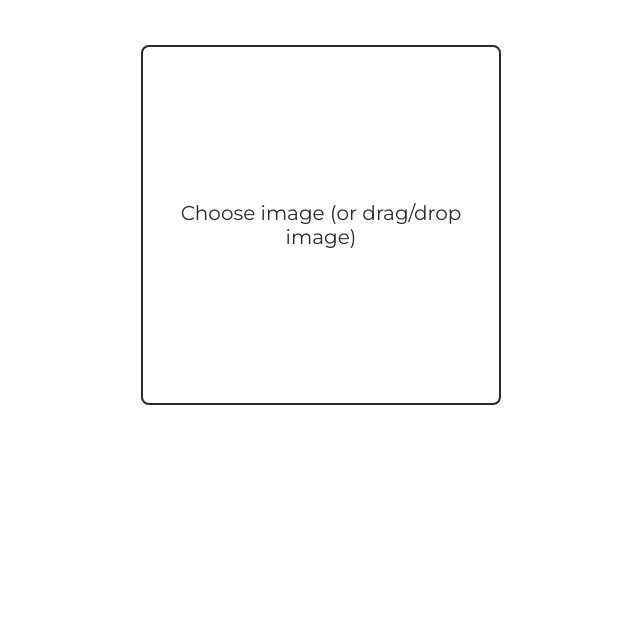
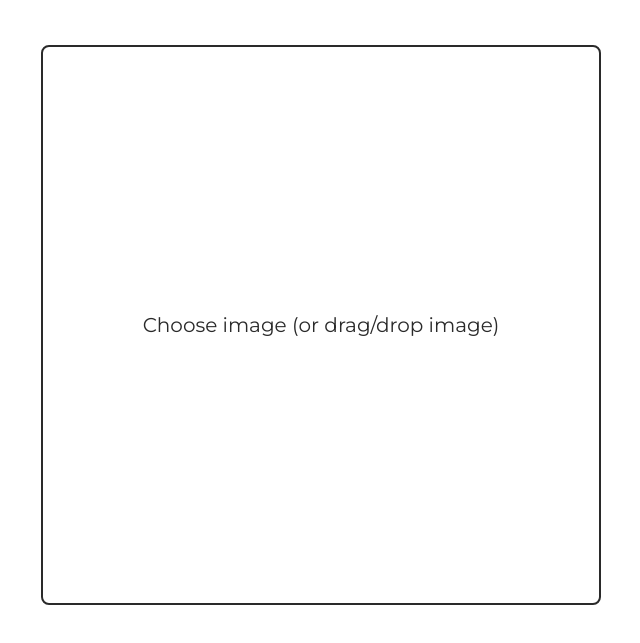
Before and after one commit to SafiaKhalid/image-colour-picker, a website: page index.html in a window 1280 px wide. Shown: the part 109-752 px from the top of the page, without its empty margins (319-959 px from the left). Drawn offline with Linux system fonts and the light colour scheme.

```diff
--- a/style.css
+++ b/style.css
@@ -45,6 +45,11 @@
     position: relative;
     cursor: pointer;
     border-radius: 0.5em;
+}
+
+div > #image-container.large {
+    width: 35em;
+    height: 35em;
 }
 
 #image-container > #image-overlay {
```
